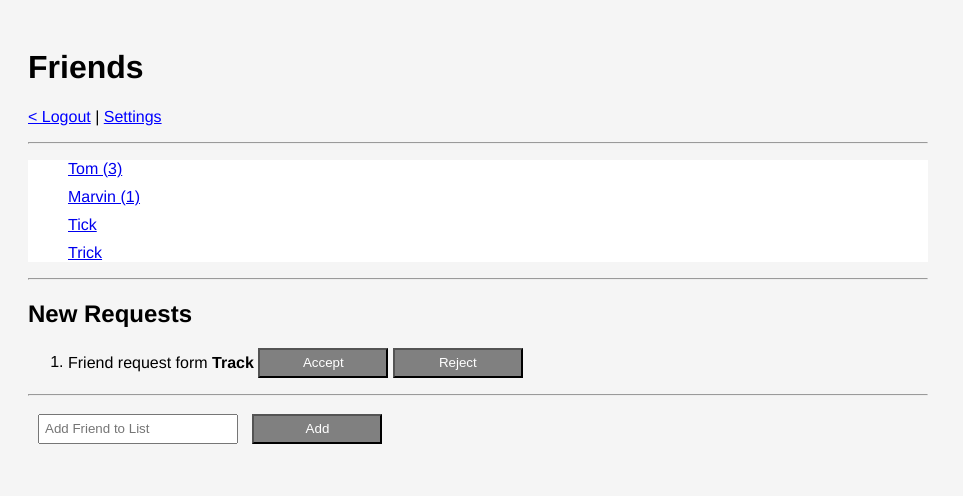
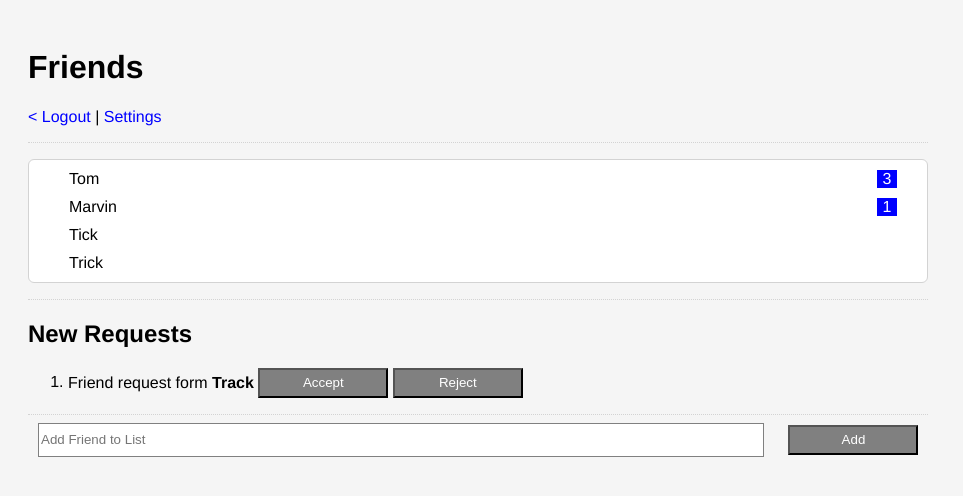
Before and after one commit to flw2610/messenger, a PHP site: page /friends.html in a window 1280 px wide. Shown: the top 496 px of the page, without its empty margins (0-963 px from the left). Run offline with PHP 8.4, Linux system fonts and the light colour scheme.

Commit message:
refactor, paar sachen ausgebessert

```diff
--- a/friends.html
+++ b/friends.html
@@ -12,10 +12,15 @@
     <hr>
     <!--Friends-->
     <ul id="friendlist">
-        <li><a href="./chat.html">Tom (3)</a></li>
-        <li><a href="./chat.html">Marvin (1)</a></li>
+        <li><a href="./chat.html">Tom</a>
+            <span>3</span>
+        </li>
+        <li><a href="./chat.html">Marvin</a>
+            <span>1</span>
+        </li>
         <li><a href="./chat.html">Tick</a></li>
         <li><a href="./chat.html">Trick</a></li>
+
     </ul>
     <hr>
     <!--Friend Requests-->
@@ -32,8 +37,8 @@
     <!--Adding new Friend-->
     <form>
         <div class="mediaBreak">
-        <input class="friend-message-input" type="text" placeholder="Add Friend to List">
-        <button>Add</button>
+            <input class="friend-message-input" type="text" placeholder="Add Friend to List">
+            <button>Add</button>
         </div>
 
     </form>
--- a/login.html
+++ b/login.html
@@ -23,7 +23,7 @@
         </fieldset>
         <div class="mediaBreak">
             <a href="./register.html"><button type="button">Register</button></a>
-            <a href="./friends.html"><button type="button">Login</button></a>
+            <a href="./friends.html"><button class="enterButton" type="button">Login</button></a>
         </div>
 
     </form>
--- a/register.html
+++ b/register.html
@@ -31,7 +31,7 @@
         <a href="login.html">
           <button type="button">Cancel</button>
         </a>
-        <button type="submit">Create Account</button>
+        <button class="enterButton" type="submit">Create Account</button>
       </div>
     </form>
   </body>
--- a/settings.html
+++ b/settings.html
@@ -51,7 +51,7 @@
     </fieldset>
     <div class="mediaBreak">
       <a href="friends.html"><button type="button">Cancel</button></a>
-    <button type="submit">Save</button>
+      <button type="submit">Save</button>
     </div>
 
   </form>
--- a/stylesheet.css
+++ b/stylesheet.css
@@ -20,7 +20,7 @@ img {
 
 .login_register {
   max-width: 900px;
-  background-color: white;
+
 }
 
 .rmFriend {
@@ -73,6 +73,7 @@ dt {
   height: 30px;
   margin-left: 10px;
   margin-right: 20px;
+  border: 1px solid gray;
 }
 
 #friendlist li {
@@ -83,36 +84,73 @@ dt {
 
 #friendlist {
   background-color: white;
+  border-radius: 6px;
+  border: 1px solid lightgray;
+  padding-bottom: 10px;
 }
 
+#friendlist a{
+  color: black;
+
+}
+
+#friendlist li{
+  display: flex;
+  justify-content: space-between;
+
+}
+
+#friendlist span{
+  margin-right: 30px;
+  background-color: blue;
+  color: white;
+  width: 20px;
+  text-align: center;
+
+}
+
+.enterButton{
+  background-color:blue;
+}
+
+hr{
+  border:none;
+  border-top: 1px  dotted lightgray;
+}
+
+
 /* Links, Fromulare (Aufgabe c,d)*/
+a{
+  text-decoration: none;
+}
 
-/* Lets get it started */
-.nav:hover {
+a:hover {
   font-weight: bold;
+  text-decoration: underline;
 }
 .frame {
-  border: 2px dashed lightgray;
+  border: 1px dashed lightgray;
   margin: 0 auto 15px auto;
   padding: 20px;
   width: 70%;
   margin: center;
   text-align: center;
+  background-color: white;
 }
 
 label {
   display: inline-block;
-  width: 200px;
   text-align: right;
   margin-right: 10px;
 }
 
-input[type="text"] {
+body .inOut input {
   width: 200px;
   padding: 5px;
   margin: 10px;
   box-sizing: border-box;
 }
+
 
 
 /* Responsive (Aufgabe e)*/
```
